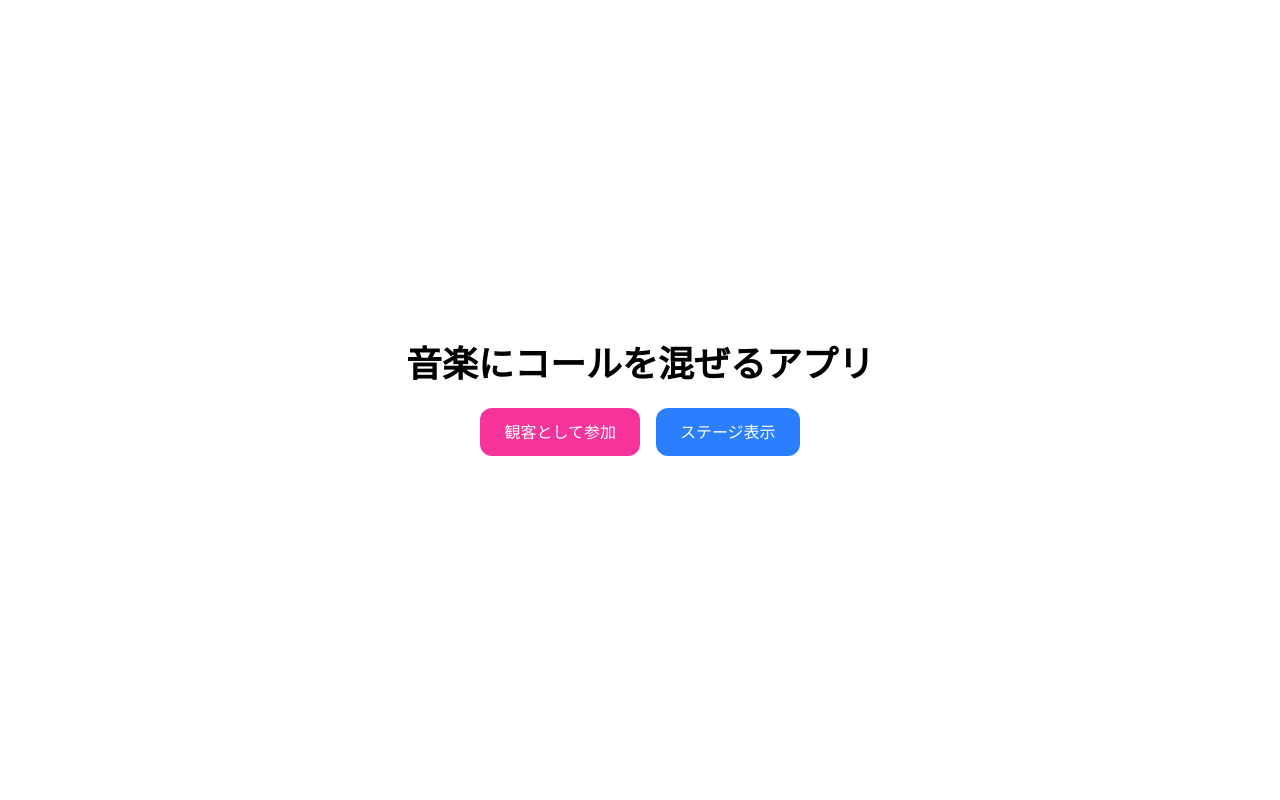
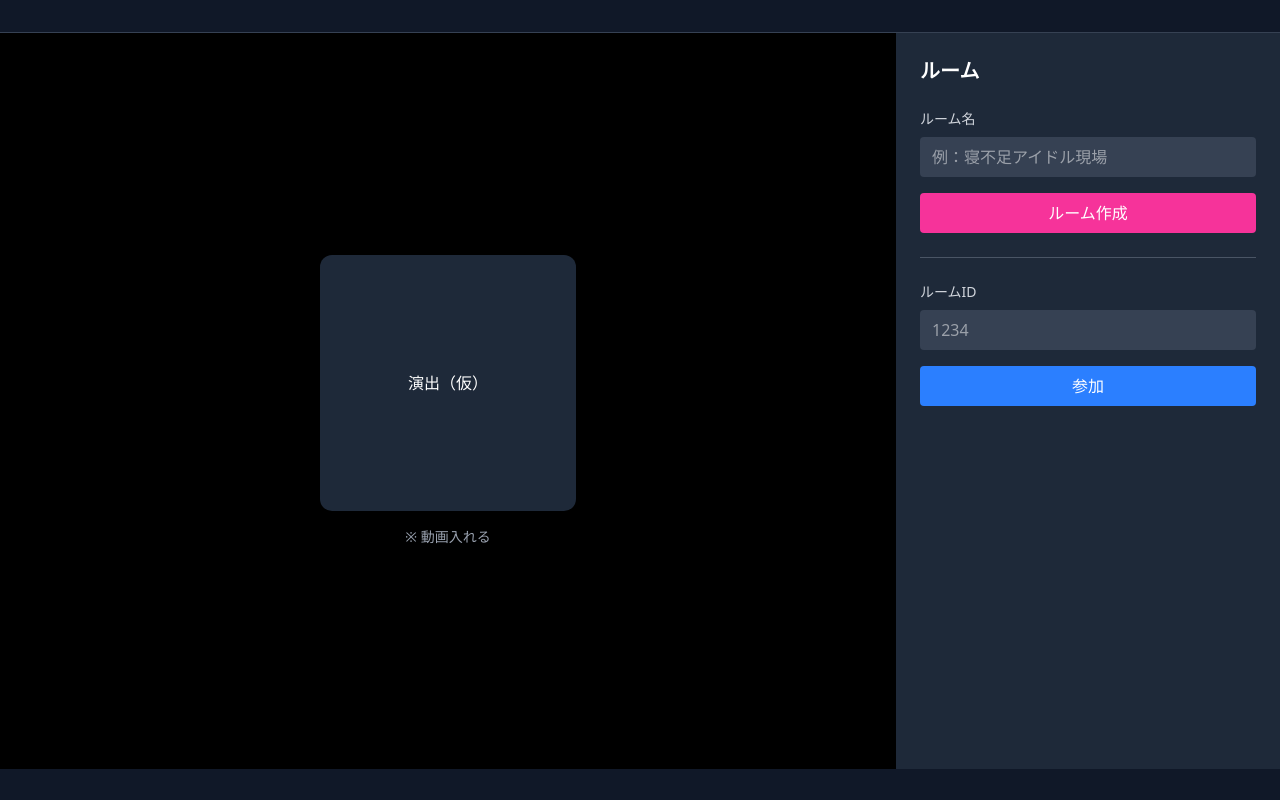
Before and after one commit to Kan-O435/Ptera-cup-front, a Next.js app: page / in a window 1280 px wide. Built offline with nearby package versions, Linux system fonts and the light colour scheme.

Commit message:
適当なダッシュボード作った(cssゴミ)

```diff
--- a/src/app/page.tsx
+++ b/src/app/page.tsx
@@ -1,24 +1,60 @@
 export default function Dashboard() {
   return (
-    <main className="min-h-screen flex flex-col items-center justify-center gap-6">
-      <h1 className="text-4xl font-bold">
-        音楽にコールを混ぜるアプリ
-      </h1>
+    <main className="min-h-screen bg-gray-900 text-white">
+      {/* ヘッダー */}
+      <header className="p-4 text-2xl font-bold border-b border-gray-700">
+      </header>
 
-      <div className="flex gap-4">
-        <a
-          href="/audience"
-          className="px-6 py-3 bg-pink-500 text-white rounded-xl"
-        >
-          観客として参加
-        </a>
+      {/* メイン */}
+      <div className="flex h-[calc(100vh-64px)]">
+        {/* 左：演出エリア */}
+        <section className="flex-1 flex items-center justify-center bg-black">
+          <div className="text-center">
+            <div className="w-64 h-64 bg-gray-800 rounded-xl flex items-center justify-center mb-4">
+              演出（仮）
+            </div>
+            <p className="text-gray-400 text-sm">
+              ※ 動画入れる
+            </p>
+          </div>
+        </section>
 
-        <a
-          href="/stage"
-          className="px-6 py-3 bg-blue-500 text-white rounded-xl"
-        >
-          ステージ表示
-        </a>
+        {/* 右：ルーム操作 */}
+        <section className="w-96 bg-gray-800 p-6 flex flex-col gap-6">
+          <h2 className="text-xl font-semibold">ルーム</h2>
+
+          {/* ルーム作成 */}
+          <div className="flex flex-col gap-2">
+            <label className="text-sm text-gray-300">
+              ルーム名
+            </label>
+            <input
+              type="text"
+              placeholder="例：寝不足アイドル現場"
+              className="px-3 py-2 rounded bg-gray-700 text-white"
+            />
+            <button className="mt-2 px-4 py-2 bg-pink-500 rounded">
+              ルーム作成
+            </button>
+          </div>
+
+          <hr className="border-gray-600" />
+
+          {/* ルーム参加 */}
+          <div className="flex flex-col gap-2">
+            <label className="text-sm text-gray-300">
+              ルームID
+            </label>
+            <input
+              type="text"
+              placeholder="1234"
+              className="px-3 py-2 rounded bg-gray-700 text-white"
+            />
+            <button className="mt-2 px-4 py-2 bg-blue-500 rounded">
+              参加
+            </button>
+          </div>
+        </section>
       </div>
     </main>
   );
```
